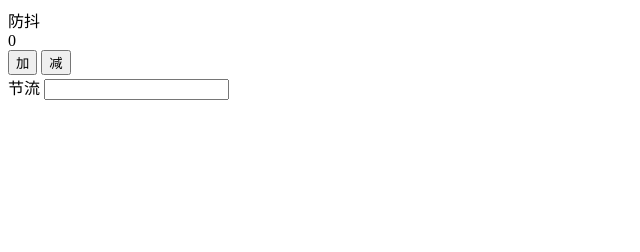
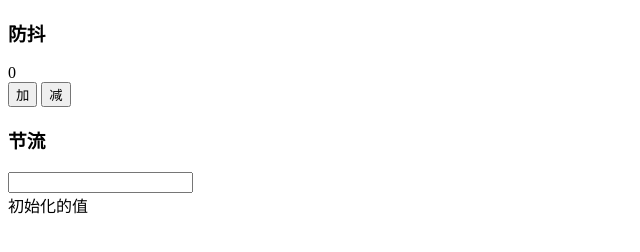
Before and after one commit to chenmeng8086/code-lib, a plain HTML site: page 节流防抖.html in a window 1280 px wide. Shown: the whole page, without its empty margins (0-640 px from the left). Drawn offline with Linux system fonts and the light colour scheme.

Commit message:
修改标题样式

```diff
--- a/节流防抖.html
+++ b/节流防抖.html
@@ -7,15 +7,15 @@
 </head>
 <body>
     <div>
-        <span>防抖</span>
+        <h3>防抖</h3>
         <div id="show-count">0</div>
         <button onclick="myAddCount()">加</button>
         <button onclick="myDecCount()">减</button>
     </div>
     <div>
-        <span>节流</span>
+        <h3>节流</h3>
         <input type="text" oninput="inputValue(event)">
-        <div id="show-input"></div>
+        <div id="show-input">初始化的值</div>
     </div>
     <script>
         let count = 0
```
